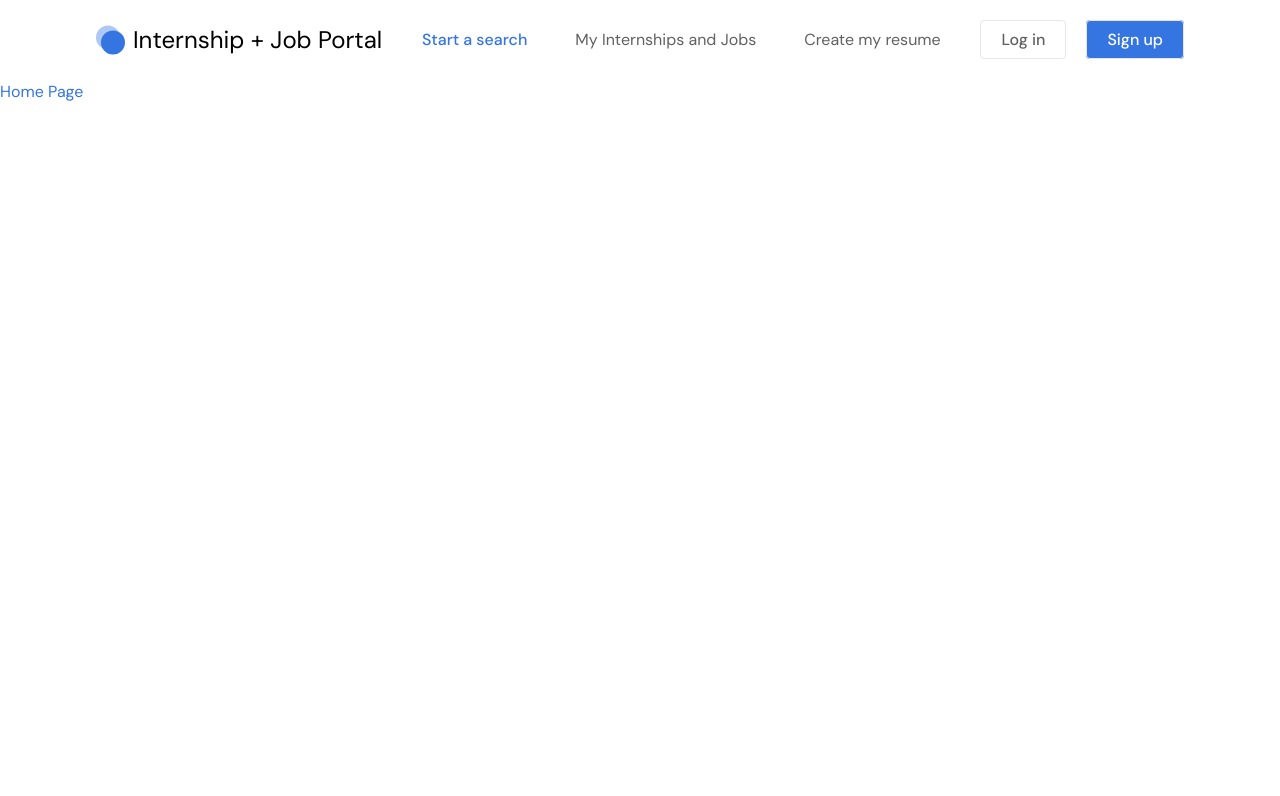
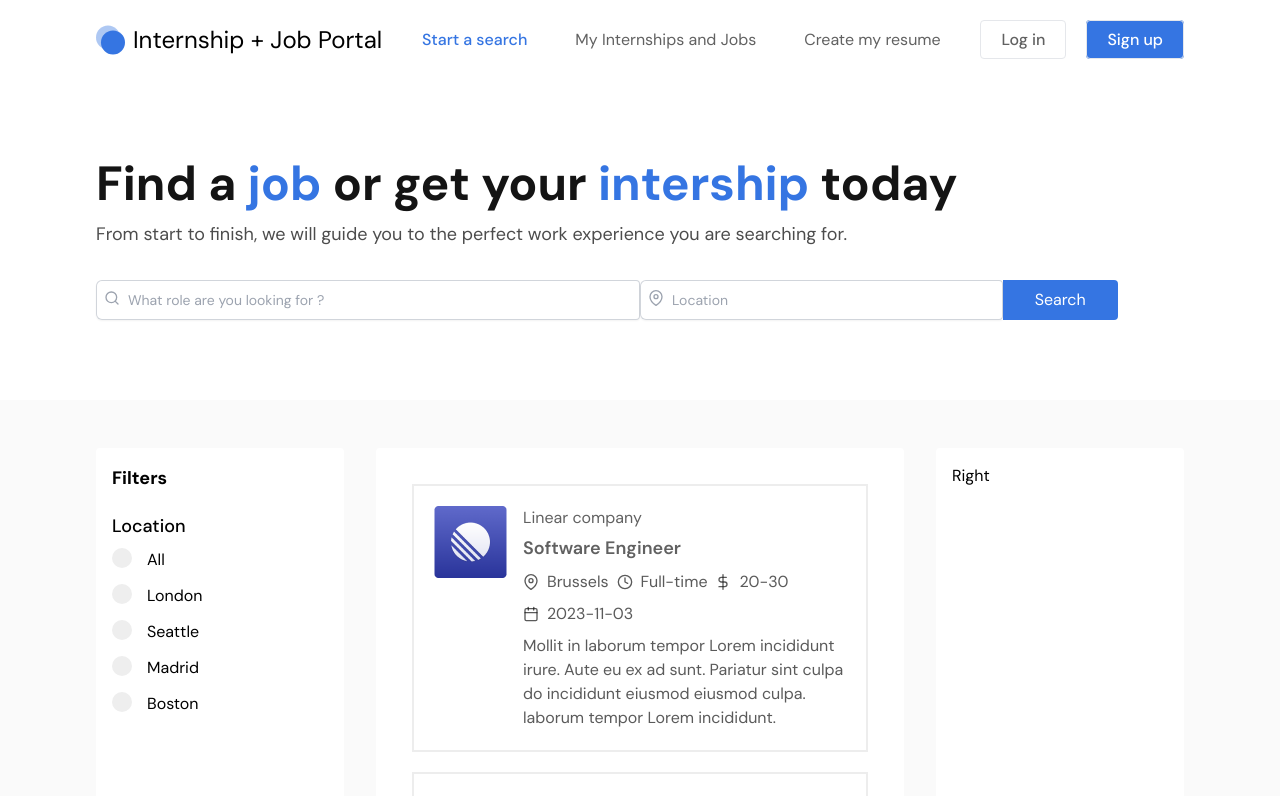
Before and after one commit to jathinmahesh/Mini-Project-S6, a React (Vite) app in the folder IJ-portal-client/: page / in a window 1280 px wide. Shown: the top 796 px of the page. Built offline with nearby package versions, Linux system fonts and the light colour scheme.

Commit message:
Mainpg_75%_commit

```diff
--- a/IJ-portal-client/package.json
+++ b/IJ-portal-client/package.json
@@ -14,6 +14,7 @@
     "match-sorter": "^6.3.4",
     "react": "^18.2.0",
     "react-dom": "^18.2.0",
+    "react-icons": "^5.0.1",
     "react-router-dom": "^6.22.1",
     "sort-by": "^1.2.0"
   },
--- a/IJ-portal-client/src/Pages/Home.jsx
+++ b/IJ-portal-client/src/Pages/Home.jsx
@@ -1,8 +1,75 @@
-import React from 'react'
+import React, { useEffect, useState } from 'react'
+import Banner from '../components/Banner'
+import Card from '../components/Card';
+import Jobs from './Jobs';
+import Sidebar from '../sidebar/Sidebar';
 
 const Home = () => {
+  const [selectedCategory, setSelectedCategory] = useState(null);
+  const [jobs,setJobs] = useState([]);
+
+  useEffect(() => {
+    fetch("jobs.json").then(res => res.json()).then(data => {
+      setJobs(data)
+    })
+  },[])
+
+  // handle input change
+  const [query, setQuery] = useState("");
+    const handleInputChange = (event) => {
+        setQuery(event.target.value)
+    }
+
+  // filter work by title
+  const filteredItems = jobs.filter((job) => job.jobTitle.toLowerCase().indexOf(query.toLowerCase()) !== -1);
+
+  // Radio button filtering
+  const handleChange = (event) => {
+    setSelectedCategory(event.target.value)
+  }
+
+  // Button filtering
+const handleClick = (event) => {
+  setSelectedCategory(event.target.value)
+}
+
+  //Main funtion
+  const filteredData = (jobs,selected, query) => {
+    let filteredJobs = jobs;
+    if (query){
+      filteredJobs = filteredItems;
+    }
+    if (selected){
+      filteredJobs = filteredJobs.filter(({jobLocation, maxPrice, experienceLevel, salaryType, employmentType, postingData}) => (
+        jobLocation.toLowerCase() === selected.toLowerCase() ||
+        parseInt(maxPrice) <= parseInt(selected) ||
+        salaryType.toLowerCase() === selected.toLowerCase() ||
+        employmentType.toLowerCase() === selected.toLowerCase()
+      ));
+    }
+
+    return filteredJobs.map((data,i) => <Card key={i} data={data}/>)
+  }
+
+  const result = filteredData(jobs, selectedCategory, query);
   return (
-    <div className="text-blue"> Home Page</div>
+    <div>
+      <Banner query={query} handleInputChange={handleInputChange}/>
+
+      {/*Main content*/}
+      <div className='bg-[#FAFAFA] md:grid grid-cols-4 gap-8 lg:px-24 px-4 py-12'>
+        <div className='bg-white p-4 rounded'>
+          <Sidebar handleChange={handleChange} handleClick={handleClick}/>
+        </div>
+
+
+        <div className='col-span-2 bg-white p-4 rounded'><Jobs result={result}/></div>
+
+
+        <div className='bg-white p-4 rounded'>Right</div>
+
+      </div>
+    </div>
   )
 }
 
--- /dev/null
+++ b/IJ-portal-client/src/Pages/Jobs.jsx
@@ -0,0 +1,9 @@
+import React from 'react'
+
+const Jobs = ({result}) => {
+  return (
+    <div>{result}</div>
+  )
+}
+
+export default Jobs
--- /dev/null
+++ b/IJ-portal-client/src/components/Banner.jsx
@@ -0,0 +1,41 @@
+import React, { useState } from 'react'
+import {FiMapPin, FiSearch} from "react-icons/fi"
+
+const Banner = ({query, handleInputChange}) => {
+
+  return (
+    <div className='max-w-screen-2xl container mx-auto xl:px-24 px-4 md:py-20 py-14'>
+        <h1 className='text-5xl font-bold text-primary mb-3'>Find a <span className='text-blue'> job </span>
+        or get your <span className='text-blue'> intership </span> today</h1>
+        <p className='text-lg text-black/70 mb-8'> From start to finish, we will guide you to the
+        perfect work experience you are searching for.</p>
+
+        <form>
+            <div className='flex justify-start md:flex-row flex-col md:gap-0 gap-4'>
+                <div className='flex md:rounded-s-md rounded shadow-sm ring-1 ring-inset ring-gray-300 focus-within:ring-2
+                focus-within:ring-inset focus-within:ring-indigo-600 md:w-1/2 w-full'>
+                    <input type="text" name="title" id="title" placeholder='What role are you looking for ?'
+                    className='block flex-1 border-0 bg-transparent py-1.5 pl-8
+                    text-gray-900 placeholder:text-gray-400 focus:right-0 sm:text-sm sm:leading-6'
+                    onChange={handleInputChange}
+                    value={query}
+                    />
+                    <FiSearch className='absolute mt-2.5 ml-2 text-gray-400'/>
+                </div>
+                <div className='flex md:rounded-s-md rounded shadow-sm ring-1 ring-inset ring-gray-300 focus-within:ring-2
+                focus-within:ring-inset focus-within:ring-indigo-600 md:w-1/3 w-full'>
+                    <input type="text" name="title" id="title" placeholder='Location'
+                    className='block flex-1 border-0 bg-transparent py-1.5 pl-8
+                    text-gray-900 placeholder:text-gray-400 focus:right-0 sm:text-sm sm:leading-6'
+
+                    />
+                    <FiMapPin className='absolute mt-2.5 ml-2 text-gray-400'/>
+                </div>
+                <button type='submit' className='bg-blue py-2 px-8 text-white md:rounded-s-none rounded'>Search</button>
+            </div>
+        </form>
+    </div>
+  )
+}
+
+export default Banner
--- /dev/null
+++ b/IJ-portal-client/src/components/Card.jsx
@@ -0,0 +1,28 @@
+import React from 'react'
+import { Link } from 'react-router-dom'
+import {FiCalendar, FiDollarSign, FiMapPin, FiClock} from "react-icons/fi"
+
+const Card = ({data}) => {
+  const {companyName, jobTitle, companyLogo, minPrice, maxPrice, salaryType, jobLocation, employmentType, postingDate, description} = data;
+  return (
+    <section className='card'>
+      <Link to={"/"} className='flex gap-4 flex-col sm:flex-row items-start'>
+        <img src={companyLogo} alt="" />
+        <div>
+          <h4 className='text -primary mb-1'>{companyName}</h4>
+          <h3 className='text-lg font-semibold mb-2'>{jobTitle}</h3>
+          <div className='text-primary/70 text-base flex flex-wrap gap-2 mb-2'>
+            <span className='flex items-center gap-2'> <FiMapPin/>{jobLocation}</span>
+            <span className='flex items-center gap-2'> <FiClock/>{employmentType}</span>
+            <span className='flex items-center gap-2'> <FiDollarSign/>{minPrice}-{maxPrice}</span>
+            <span className='flex items-center gap-2'> <FiCalendar/>{postingDate}</span>
+          </div>
+
+          <p className='text-base text-primary/70'>{description}</p>
+        </div>
+      </Link>
+    </section>
+  )
+}
+
+export default Card
--- /dev/null
+++ b/IJ-portal-client/src/components/InputField.jsx
@@ -0,0 +1,12 @@
+import React from 'react'
+
+const InputField = ({handleChange,value,title,name}) => {
+  return (
+    <label className='sidebar-label-container'>
+        <input type="radio" name={name} value={value} onChange={handleChange}/>
+        <span className='checkmark'></span>{title}
+    </label>
+  )
+}
+
+export default InputField
--- /dev/null
+++ b/IJ-portal-client/src/sidebar/Location.jsx
@@ -0,0 +1,23 @@
+import React from 'react'
+import InputField from '../components/InputField'
+
+const Location = ({handleChange}) => {
+  return (
+    <div>
+        <h4 className='text-lg font-medium mb-2'>Location</h4>
+        <div>
+            <label className='sidebar-label-container'>
+                <input type="radio" name="test" id="test" value="" onChange={handleChange}/>
+                <span className='checkmark'></span>All
+            </label>
+
+            <InputField handleChange={handleChange} value="london" title="London" name="test"/>
+            <InputField handleChange={handleChange} value="seattle" title="Seattle" name="test"/>
+            <InputField handleChange={handleChange} value="madrid" title="Madrid" name="test"/>
+            <InputField handleChange={handleChange} value="boston" title="Boston" name="test"/>
+        </div>
+    </div>
+  )
+}
+
+export default Location
--- /dev/null
+++ b/IJ-portal-client/src/sidebar/Sidebar.jsx
@@ -0,0 +1,14 @@
+import React from 'react'
+import Location from './Location'
+
+const Sidebar = ({handleChange, handleClick}) => {
+  return (
+    <div className='space-y-5'>
+        <h3 className='text-lg font-bold mb-2'>Filters</h3>
+
+        <Location handleChange={handleChange}/>
+    </div>
+  )
+}
+
+export default Sidebar
```
Also changed, not shown: 1 other file (tests, documents, lock files or other folders).
